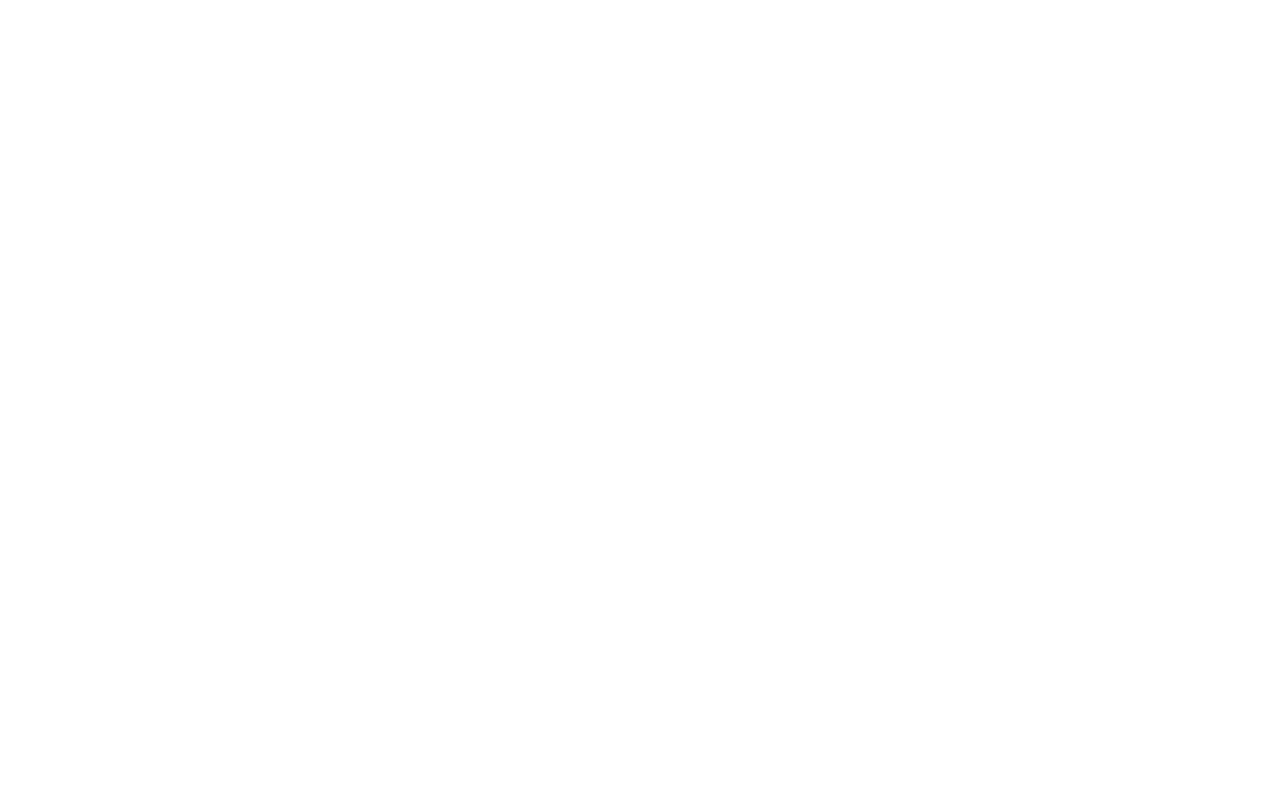
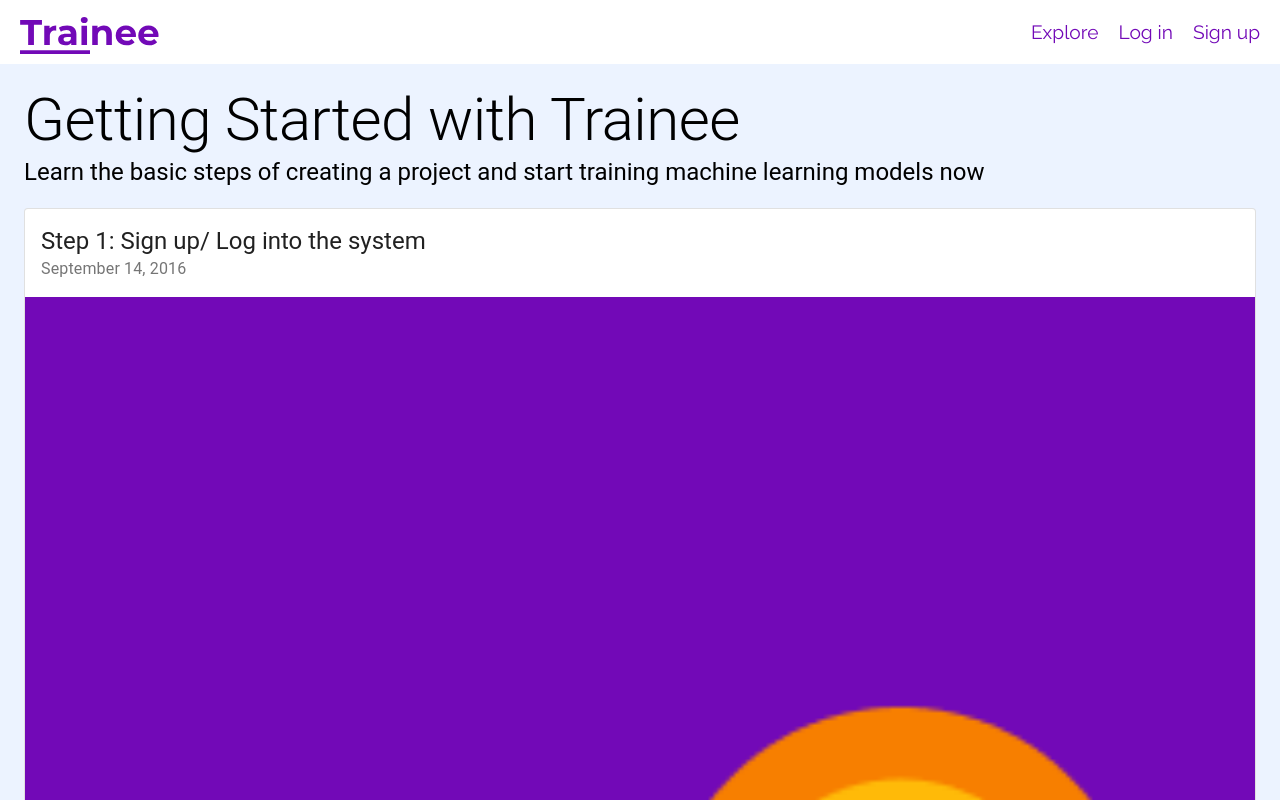
Before and after one commit to momoclouq/SEPM_group26, a React (Create React App) app in the folder frontend/: page /start in a window 1280 px wide. Shown: the top 800 px of the page. Built offline with nearby package versions, Linux system fonts and the light colour scheme; the HTML template or start-up script is replaced by a standard one.

Commit message:
Add getting started page to homepage - minor fix to design

```diff
--- a/frontend/src/App.js
+++ b/frontend/src/App.js
@@ -10,6 +10,7 @@
 import PrivateRoute from "./router/privateroute";
 import PersonalHub from "./pages/hub";
 import HomePage from "./pages/home";
+import GettingStarted from "./pages/home/GettingStarted";
 
 function App() {
   return (
@@ -29,6 +30,10 @@
                     <LogInPage />
                 </Route>
 
+                <Route path="/start">
+                    <GettingStarted />
+                </Route>
+
                 <Route exact path="/">
                     <HomePage />
                 </Route>
--- /dev/null
+++ b/frontend/src/pages/home/GettingStarted.js
@@ -0,0 +1,127 @@
+import React from "react";
+import ReactDOM from "react-dom";
+
+import Container from "@material-ui/core/Container";
+import {makeStyles} from "@material-ui/core/styles";
+import Card from "@material-ui/core/Card";
+import { Box, CardMedia, Grid, Typography } from "@material-ui/core";
+import CardHeader from '@material-ui/core/CardHeader';
+
+import Header from "./header";
+import Footer from "./footer";
+
+import step from "./../../media/medium_pack.png";
+
+const useStyles = makeStyles((theme) => ({
+    main: {
+        display: "flex",
+        flexDirection: "column",
+        paddingTop: "20px",
+        minHeight: "100vh",
+        margin: "0",
+        minWidth: "650px",
+        background: "#ECF3FF"
+    },
+    stepImg: {
+        height: "auto",
+        width: "100%"
+    },
+    stepCard: {
+        margin: "20px 0",
+    },
+    stepCardTitle: {
+        fontSize: "1.2em"
+    },
+    stepImgContainer: {
+        margin: "0 auto",
+    },
+    stepWord: {
+        color: "#8f05b5",
+    },
+    stepInstruction: {
+        fontWeight: "300"
+    }
+}));
+
+const stepData = [
+    {
+        title: 1,
+        content: "Sign up/ Log into the system",
+        imageLink: step
+    },
+    {
+        title: 2,
+        content: "Sign up/ Log into the system",
+        imageLink: step
+    },
+    {
+        title: 3,
+        content: "Sign up/ Log into the system",
+        imageLink: step
+    },
+    {
+        title: 4,
+        content: "Sign up/ Log into the system",
+        imageLink: step
+    },
+    {
+        title: 5,
+        content: "Sign up/ Log into the system",
+        imageLink: step
+    },
+]
+
+const GettingStarted = () => {
+    const classes = useStyles();
+
+    const StepPanel = (number, instruction, imageLink) => {
+        return (
+            <Grid className={classes.stepCard} item key={`stepPanel${number}`}>
+                <Card variant="outlined" elevation={10}>
+                    <CardHeader
+                        title={`Step ${number}: ${instruction}`}
+                        subheader="September 14, 2016"
+                    />
+                    <CardMedia
+                        component="img"
+                        className={classes.stepImg}
+                        image={imageLink}
+                        title="Paella dish"
+                    />
+                </Card>
+            </Grid>
+        );
+    }
+
+    const allStepPanel = () => {
+        return stepData.map((indiStep, index) => {
+            return StepPanel(index + 1, indiStep.content, indiStep.imageLink);
+        }, []);
+    }
+
+    return (
+        <React.Fragment>
+            <Header />
+            <main className={classes.main}>
+                <Container className={classes.content} maxWidth="lg">
+                    <Box className={classes.introPanel}>
+                        <Typography variant="h2">
+                            Getting Started with Trainee
+                        </Typography>
+                        <Typography variant="h5">
+                            Learn the basic steps of creating a project and start training machine learning models now
+                        </Typography>
+                    </Box>
+
+                    <Grid className={classes.step} container direction="column" wrap="nowrap">
+                        {allStepPanel()}
+                    </Grid>
+
+                </Container>
+            </main>
+            <Footer />
+        </React.Fragment>
+    );
+}
+
+export default GettingStarted;
--- a/frontend/src/pages/home/header.js
+++ b/frontend/src/pages/home/header.js
@@ -19,22 +19,30 @@
 
 const Menu = styled.div`
     display: flex;
-    width: 20%;
     justify-content: space-around;
+    height: 100%;
 `;
 
 const MenuLink = styled(Link)`
-    display: block;
+    display: flex;
+    flex-direction: column;
+    justify-content: center;
     text-decoration: none;
     color: #7209B7;
-    padding: 5px;
+    padding: 5px 10px;
+    height: 100%;
 `;
+
+const LogoLink = styled(Link)`
+    height: 100%;
+`
 
 const Header = () => {
     return (
         <Nav>
-            <Logo src={Icon}/>
+            <LogoLink to="/"><Logo src={Icon}/></LogoLink>
             <Menu>
+                <MenuLink to="/start">Explore</MenuLink>
                 <MenuLink to="/login">Log in</MenuLink>
                 <MenuLink to="/signup">Sign up</MenuLink>
             </Menu>
--- a/frontend/src/pages/home/heropanel.js
+++ b/frontend/src/pages/home/heropanel.js
@@ -42,7 +42,7 @@
         <Wrapper>
             <HeroHeader>Cloud-based ML training</HeroHeader>
             <HeroSubheader>Fast, cheap and friendly</HeroSubheader>
-            <HeroButton to="/signup">Explore</HeroButton>
+            <HeroButton to="/signup">Register now</HeroButton>
         </Wrapper>
     )
 }
--- a/frontend/src/pages/home/registerpanel.js
+++ b/frontend/src/pages/home/registerpanel.js
@@ -40,9 +40,9 @@
 const RegisterPanel = () => {
     return (
         <Wrapper>
-            <RegisterHeader>It's easy to get started with Trainee</RegisterHeader>
-            <RegisterSubheader>Register and claim your free training tokens</RegisterSubheader>
-            <RegisterButton to="/signup">Register now</RegisterButton>
+            <RegisterHeader>Simple steps to get started with Trainee</RegisterHeader>
+            <RegisterSubheader>graphical instructions to begin model training</RegisterSubheader>
+            <RegisterButton to="/signup">Start now</RegisterButton>
         </Wrapper>
     )
 }
```
Also changed, not shown: 1 other file (tests, documents, lock files or other folders).
